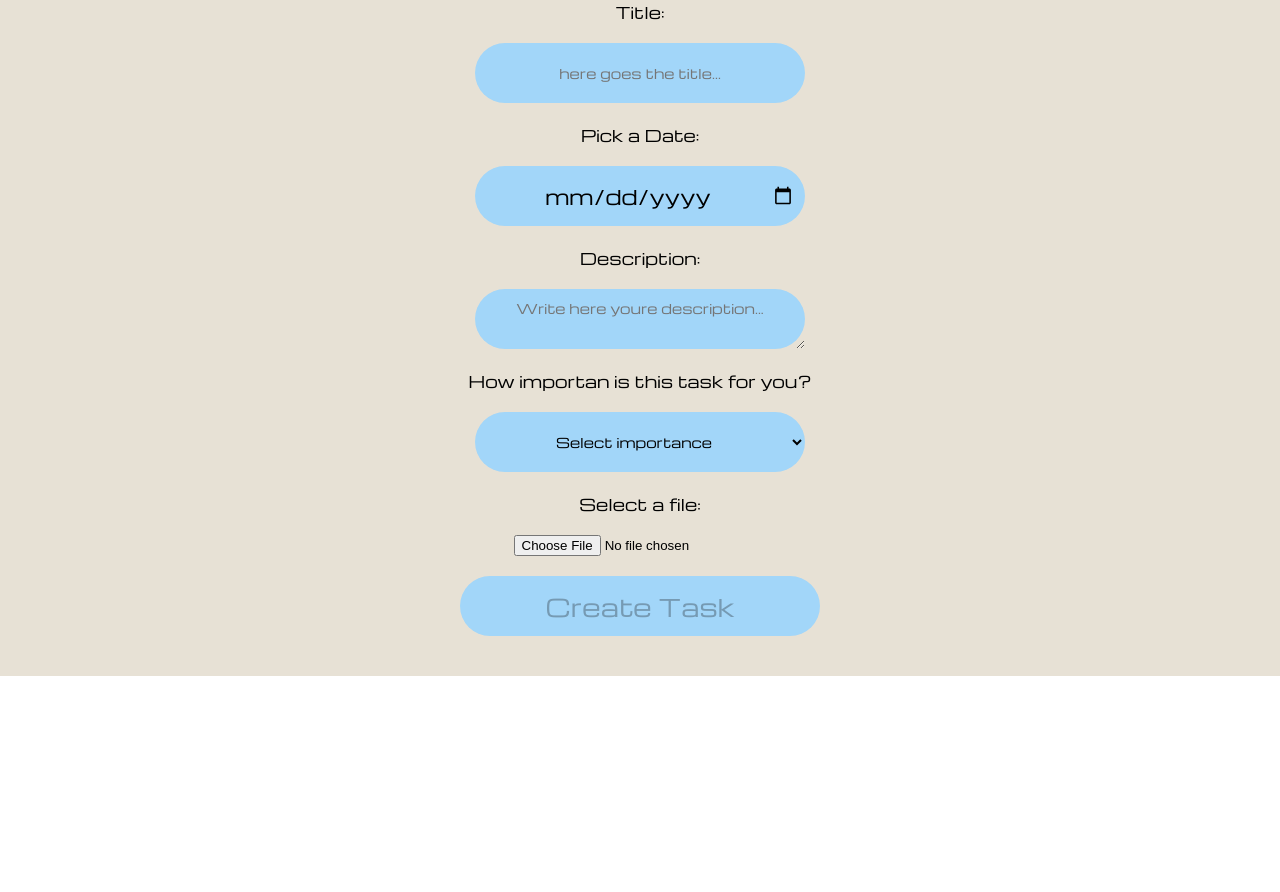
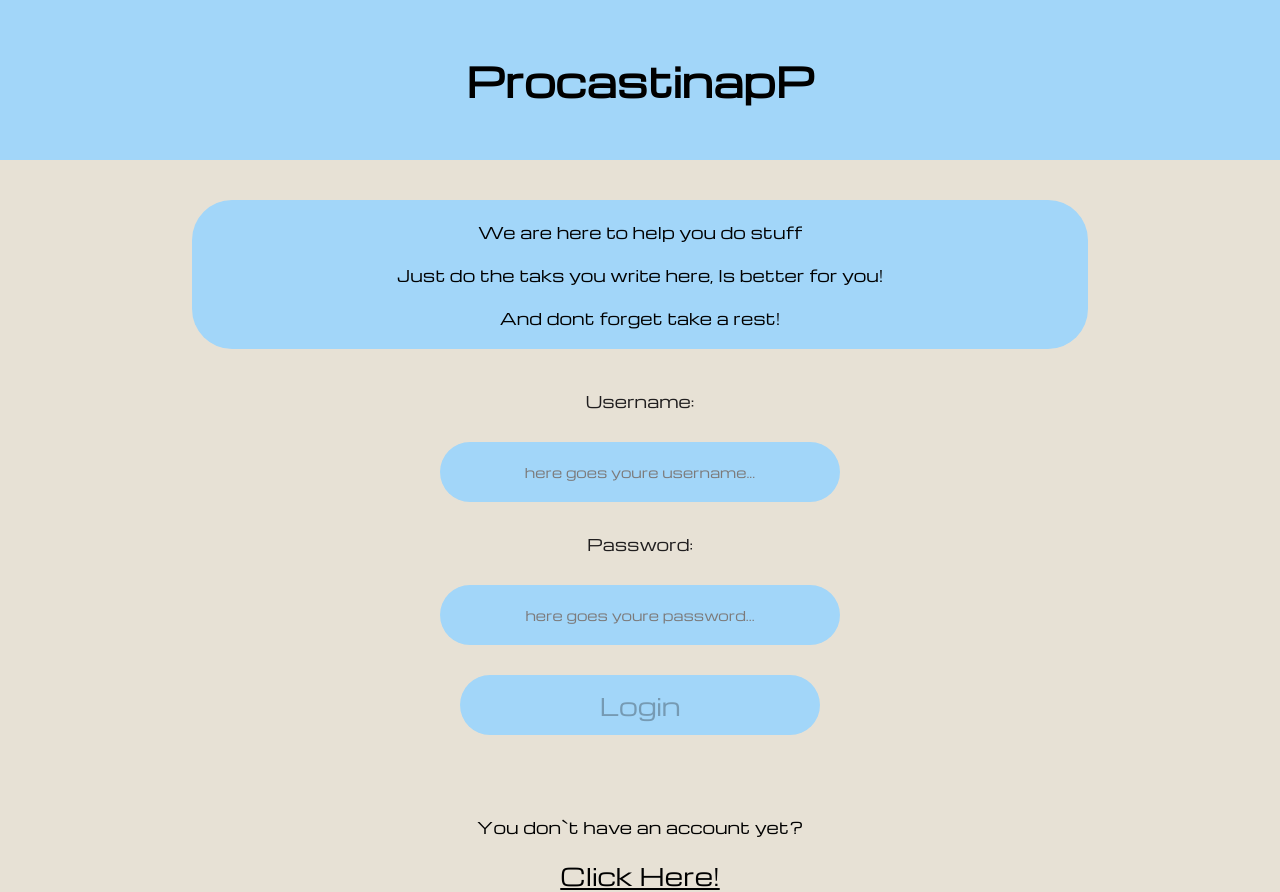
Before and after one commit to Gax1/procastinapp-front, a React (Create React App) app: page /login in a window 1280 px wide. Before the commit the page ends 800 px from the top, so only its background shows below. Built offline with nearby package versions, Linux system fonts and the light colour scheme; no server answers.

Commit message:
Changed app to back state

```diff
--- a/src/App.tsx
+++ b/src/App.tsx
@@ -3,7 +3,6 @@ import { Navigate, Route, Routes } from "react-router-dom";
 import AuthLogin from "./components/AuthComponent/AuthLoginComponent";
 import { Loading } from "./components/Loading/Loading";
 import { Modal } from "./components/Modal/Modal";
-import TaskForm from "./components/TaskForm/TaskForm";
 import { DayTasksPage } from "./pages/DayTasksPage/DayTasksPage";
 import { LoginPage } from "./pages/LoginPage/LoginPage";
 import { NotFoundPage } from "./pages/NotFoundPage/NotFoundPage";
@@ -18,7 +17,7 @@ function App() {
   return (
     <>
       <div className="main-container">
-        {/* {isLoadding && <Loading />}
+        {isLoadding && <Loading />}
         <Modal />
         <Routes>
           <Route path="/" element={<Navigate to={"/login"} />} />
@@ -29,8 +28,7 @@ function App() {
             element={<AuthLogin children={<DayTasksPage />} />}
           />
           <Route path="*" element={<NotFoundPage />} />
-        </Routes> */}
-        <TaskForm buttonText="Create Task" />
+        </Routes>
       </div>
     </>
   );
```
Also changed, not shown: 1 other file (tests, documents, lock files or other folders).
